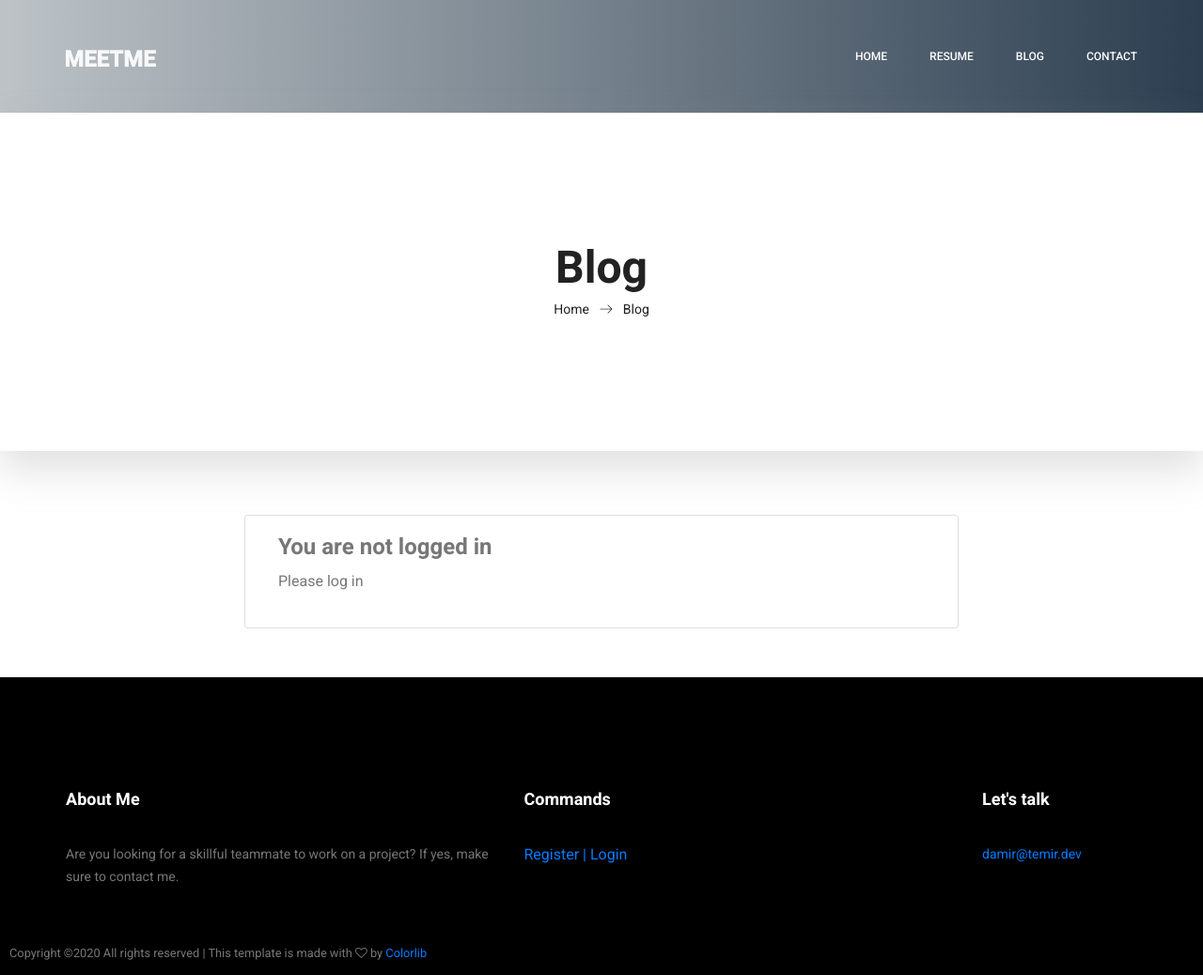
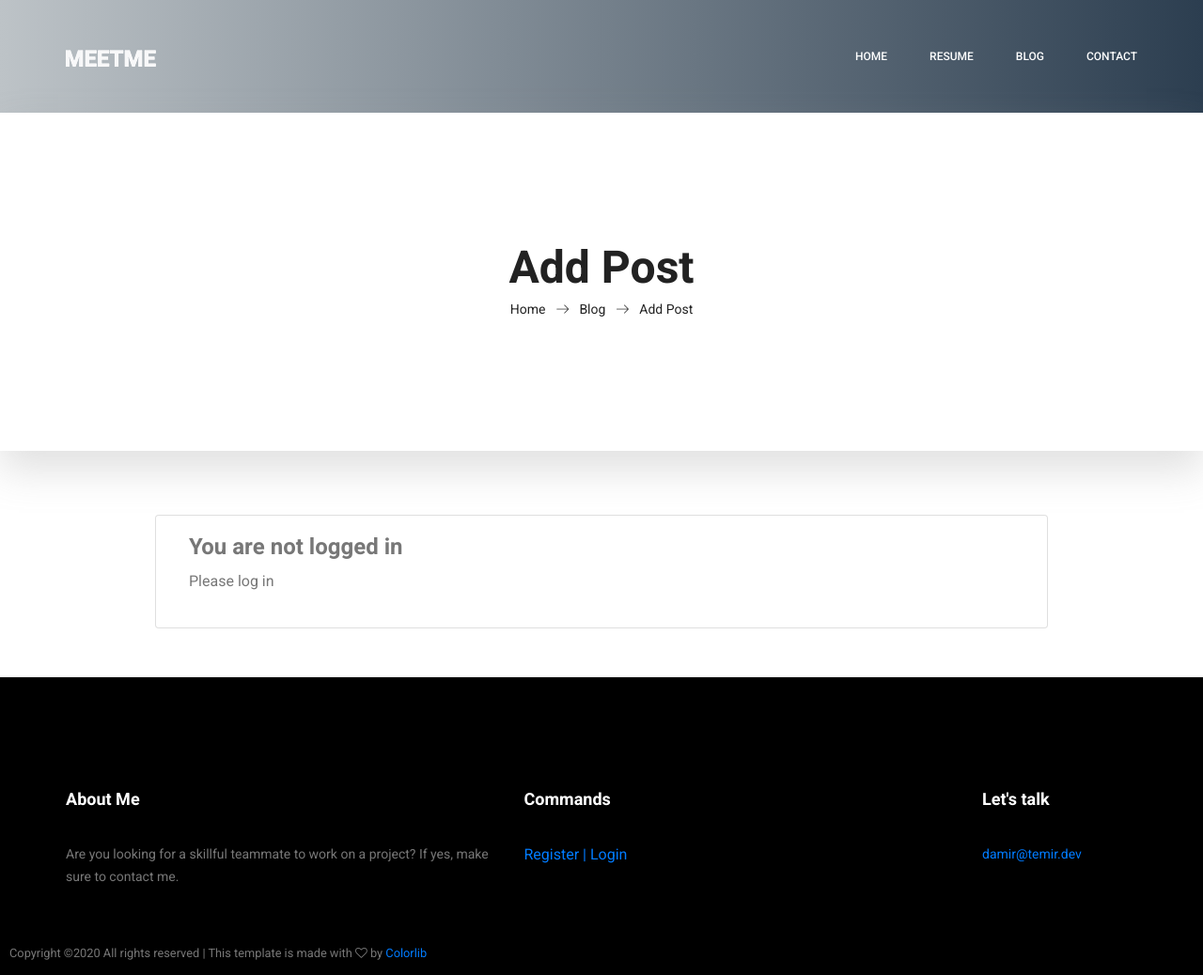
Before and after one commit to dtemir/web-development, a Django app: template personal_site/blog/templates/blog/add_post.html in a window 1280 px wide. Shown: the whole page at 94% size. Run offline with Django 3.2, Linux system fonts and the light colour scheme; the template is opened without the code that fills it, so the values that code supplies are empty; some libraries are stand-ins or nearby versions.

Commit message:
Added a page link and placed titles above the page link

```diff
--- a/personal_site/blog/templates/blog/add_post.html
+++ b/personal_site/blog/templates/blog/add_post.html
@@ -2,10 +2,12 @@
 {% load crispy_forms_tags %}
 {% load static %}
 {% block title %} Add Post {% endblock %}
+{% block page %} Add Post {% endblock %}
+{% block link %} <a href="{% url 'blog:add_post' %}">Add Post</a>  {% endblock %}
 {% block content %}
     <body>
         <div class="container align-items-center">
-        <div class="col-md-8 card mx-auto mt-3 ">
+        <div class="col-md-10 card mx-auto mt-3 ">
           <div class="card-body">
               {% if user.is_authenticated %}
                   {% if user.is_superuser %}
--- a/personal_site/blog/templates/blog/edit_post.html
+++ b/personal_site/blog/templates/blog/edit_post.html
@@ -2,6 +2,8 @@
 {% load crispy_forms_tags %}
 {% load static %}
 {% block title %} Edit Blog Post {% endblock %}
+{% block page %} Edit Post {% endblock %}
+{% block link %} <a href="{% url 'blog:edit_post' post.slug %}">Edit Post</a> {% endblock %}
 {% block content %}
     <body>
         <div class="container align-items-center">
@@ -9,12 +11,11 @@
           <div class="card-body">
               {% if user.is_authenticated %}
                   {% if user.id == post.author.id %}
-                    <h1>Edit Post</h1>
                     <form method="POST" style="margin-top: 1.3em;">
                     {% csrf_token %}
                         {{ form.media}}
                         {{ form|crispy }}
-                    <button class="btn btn-dark main_btn">Update</button>
+                    <button class="btn btn-dark">Update</button>
                     </form>
                   {% else %}
                       <h3>Unfortunately, this is not your post</h3>
--- a/personal_site/blog/templates/blog/nav.html
+++ b/personal_site/blog/templates/blog/nav.html
@@ -59,7 +59,10 @@
 				<div class="banner_inner d-flex align-items-center">
 					<div class="container">
 						<div class="banner_content text-center">
-							<h2>Blog</h2>
+							<h2>{% block page %}
+								Blog
+								{% endblock page %}
+							</h2>
 							<div class="page_link">
 								<a href="{% url 'greeting:index'%}">Home</a>
 								<a href="{% url 'blog:home' %}">Blog</a>
--- a/personal_site/blog/templates/blog/post_detail.html
+++ b/personal_site/blog/templates/blog/post_detail.html
@@ -2,8 +2,10 @@
 {% load static %}
 {% load crispy_forms_tags %}
 
+{% block page %} {{ post.title }} {% endblock %}
+
 {% block link %}
-    <a href="#">Blog Details</a>
+    <a href="{% url 'blog:post_detail' post.slug %}">Post Details</a>
 {% endblock link %}
 
 {% block content %}
@@ -17,7 +19,6 @@
                 <img src="{{ post.header_image.url }}" class="card-img-top" >
             {% endif %}
             <div class="card-body">
-                <h1 style="color:black;">{% block title %} {{ post.title }} {% endblock title %}</h1>
                 <p class="text-muted">{{ post.author }} | {{ post.created_on }}
                     {% if user.id == post.author.id and user.is_authenticated %} |
                         <a href="{% url 'blog:edit_post' post.slug %}">Edit</a> |
```
